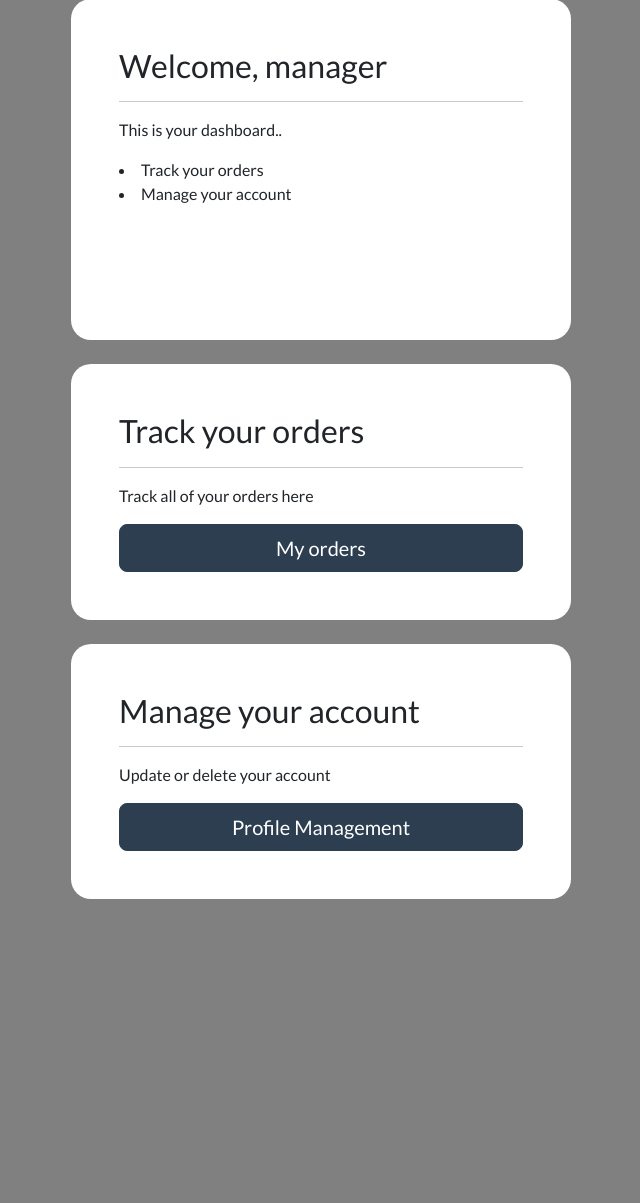
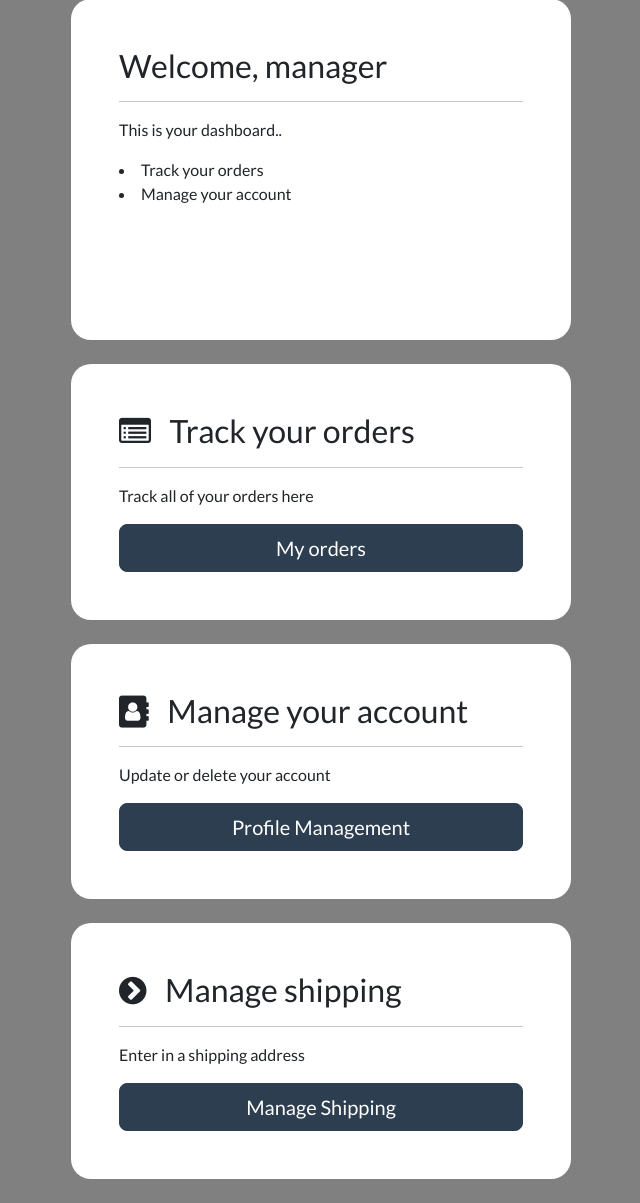
Before and after one commit to EdyDaSilva/ecommerce, a Django app: page /account/dashboard in a window 1280 px wide. Shown: the part 97-1300 px from the top of the page, without its empty margins (319-959 px from the left). Before the commit the page ends 996 px from the top, so only its background shows below. Run offline with Django 4.2, Linux system fonts and the light colour scheme; a user stored in the database is signed in; data comes from the database, SQL or seed files in the repository; both versions use the stored data as it was after the commit; some libraries are stand-ins or nearby versions.

Commit message:
shipping template improvement

```diff
--- a/account/templates/account/dashboard.html
+++ b/account/templates/account/dashboard.html
@@ -39,7 +39,7 @@
     <br>
 
     <div class="container bg-white shadow-md p-5 form-layout">
-        <h3> Track your orders </h3>
+        <h3><i class="fa fa-list-alt" aria-hidden="true"></i> &nbsp; Track your orders </h3>
         <hr>
 
         <p>Track all of your orders here</p>
@@ -50,7 +50,7 @@
     <br>
 
     <div class="container bg-white shadow-md p-5 form-layout">
-        <h3> Manage your account </h3>
+        <h3><i class="fa fa-address-book" aria-hidden="true"></i> &nbsp; Manage your account </h3>
         <hr>
 
         <p>Update or delete your account</p>
@@ -59,6 +59,23 @@
 
     </div>
 
+    <br>
+
+    <div class="container bg-white shadow-md p-5 form-layout">
+
+        <h3> <i class="fa fa-chevron-circle-right" aria-hidden="true"></i> &nbsp; Manage shipping </h3>
+
+        <hr>
+
+        <p> Enter in a shipping address </p>
+
+
+        <a class="btn btn-primary btn-lg w-100 btn-block p-2" type="button"  href="{% url 'manage-shipping' %}"> Manage Shipping </a>
+
+    </div>
+
+    <br>
+
 </body>
 
 {% endblock %}
--- a/account/urls.py
+++ b/account/urls.py
@@ -39,7 +39,10 @@ urlpatterns = [
 
     path('reset/<uidb64>/<token>/', auth_views.PasswordResetConfirmView.as_view(template_name="account/password/password-reset-form.html"), name='password_reset_confirm'),
 
-    path('reset_password_complete', auth_views.PasswordResetCompleteView.as_view(template_name="account/password/password-reset-complete.html"), name='password_reset_complete')
+    path('reset_password_complete', auth_views.PasswordResetCompleteView.as_view(template_name="account/password/password-reset-complete.html"), name='password_reset_complete'),
+
+    # Manage shipping url
+    path('manage-shipping', views.manage_shipping, name='manage-shipping'),
 
 
 ]
--- a/account/views.py
+++ b/account/views.py
@@ -1,6 +1,8 @@
 from django.shortcuts import render, redirect
 # from django.template import ContextPopException
 from .forms import CreateUserForm, LoginForm, UpdateUserForm
+from payment.forms import ShippingForm
+from payment.models import ShippingAddress
 from django.contrib.auth.models import User
 from django.contrib.sites.shortcuts import get_current_site
 from . token import user_tokenizer_generate
@@ -8,7 +10,7 @@ from django.template.loader import render_to_string
 from django.utils.encoding import force_bytes, force_str
 from django.utils.http import urlsafe_base64_decode, urlsafe_base64_encode
 from django.contrib.auth.models import auth
-from django.contrib.auth import authenticate, login, logout
+from django.contrib.auth import authenticate
 from django.contrib.auth.decorators import login_required
 from django.contrib import messages
 
@@ -164,3 +166,49 @@ def delete_account(request):
         return redirect('store')
 
     return render(request, 'account/delete-account.html')
+
+
+# shipping view
+@login_required(login_url='my-login')
+def manage_shipping(request):
+
+    try:
+
+        # Account user with shipment information
+
+        shipping = ShippingAddress.objects.get(user=request.user.id)
+
+
+    except ShippingAddress.DoesNotExist:
+
+        # Account user with no shipment information
+
+        shipping = None
+
+    form = ShippingForm(instance=shipping)
+
+    if request.method == 'POST':
+
+        form = ShippingForm(request.POST, instance=shipping)
+
+        if form.is_valid():
+
+            # Assign the user FK on the object
+
+            shipping_user = form.save(commit=False)
+
+            # Adding the FK itself
+
+            shipping_user.user = request.user
+
+
+            shipping_user.save()
+
+            # messages.info(request, "Update success!")
+
+            return redirect('dashboard')
+
+
+    context = {'form':form}
+
+    return render(request, 'account/manage-shipping.html', context=context)
```
Also changed, not shown: account/templates/account/manage-shipping.html (added, +101 -0 lines), db.sqlite3.
